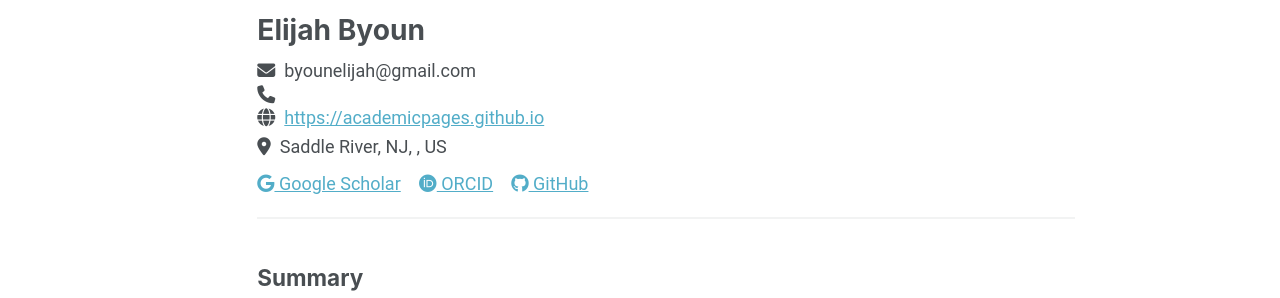
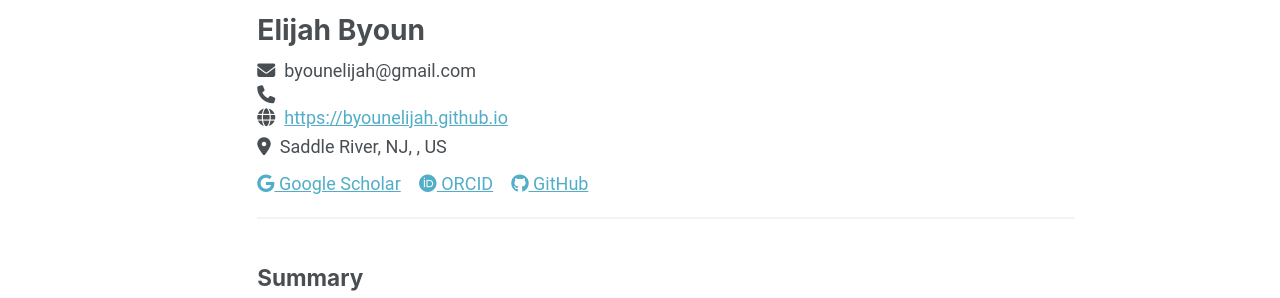
Before and after one commit to byounelijah/byounelijah.github.io, a Jekyll site: the page built from _pages/cv-json.md, in a window 1280 px wide and 900 px high. Shown: the part 127-425 px from the top of the window. Built offline with Jekyll 4.4.1, drawn with Linux system fonts in a browser that asks for light colours; a script that is not in the unit is left out.

Commit message:
Fix site URL and profile picture path

```diff
--- a/_config.yml
+++ b/_config.yml
@@ -13,7 +13,7 @@ title                    : "Elijah Byoun"
 title_separator          : "-"
 name                     : &name "Elijah Byoun"
 description              : &description "Elijah Byoun's academic portfolio"   # Update this with a general description of your site, this is the default if not overridden by a page
-url                      : https://academicpages.github.io # The base hostname & protocol for your site e.g. "https://[your GitHub username].github.io",
+url                      : https://byounelijah.github.io # The base hostname & protocol for your site e.g. "https://[your GitHub username].github.io",
                                                            # or if you already have some other page hosted on Github then use "https://[your GitHub username].github.io/[Your Repo Name]"
 baseurl                  : "" # the subpath of your site, e.g. "/blog"
 repository               : "byounelijah.github.io"
--- a/_data/cv.json
+++ b/_data/cv.json
@@ -3,7 +3,7 @@
     "name": "Elijah Byoun",
     "email": "byounelijah@gmail.com",
     "phone": "",
-    "website": "https://academicpages.github.io",
+    "website": "https://byounelijah.github.io",
     "summary": "Currently employed at Red Brick University. Short biography for the left-hand sidebar",
     "location": {
       "address": "",
```
